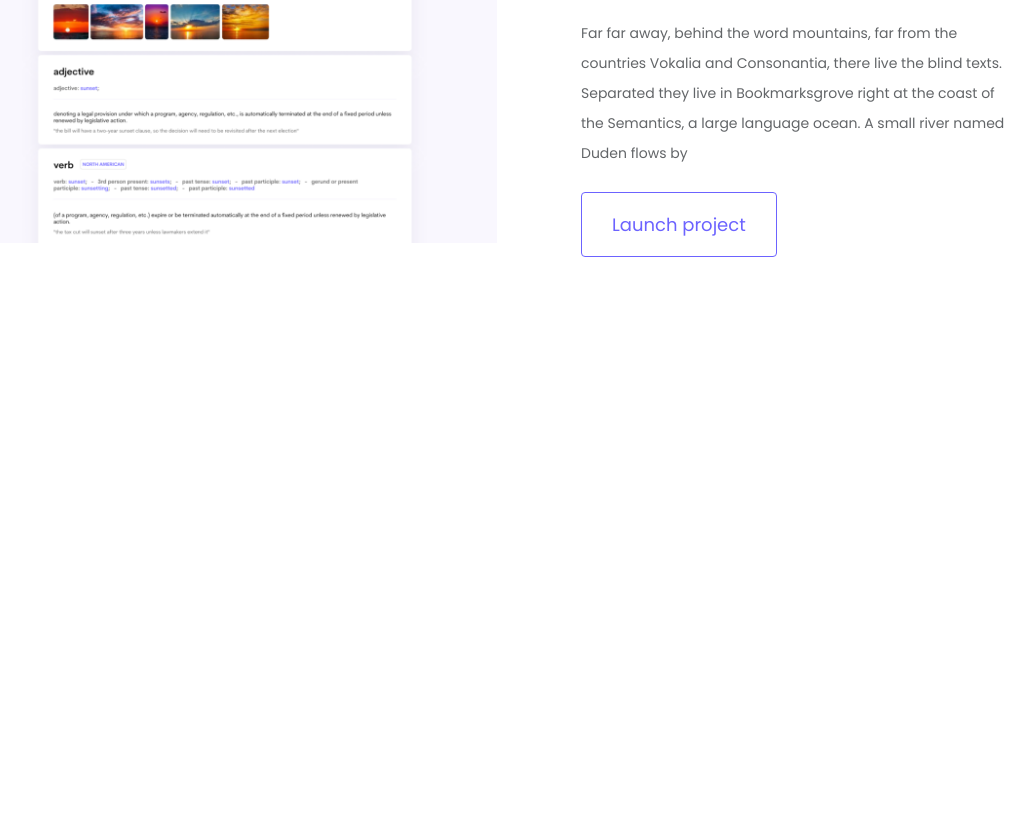
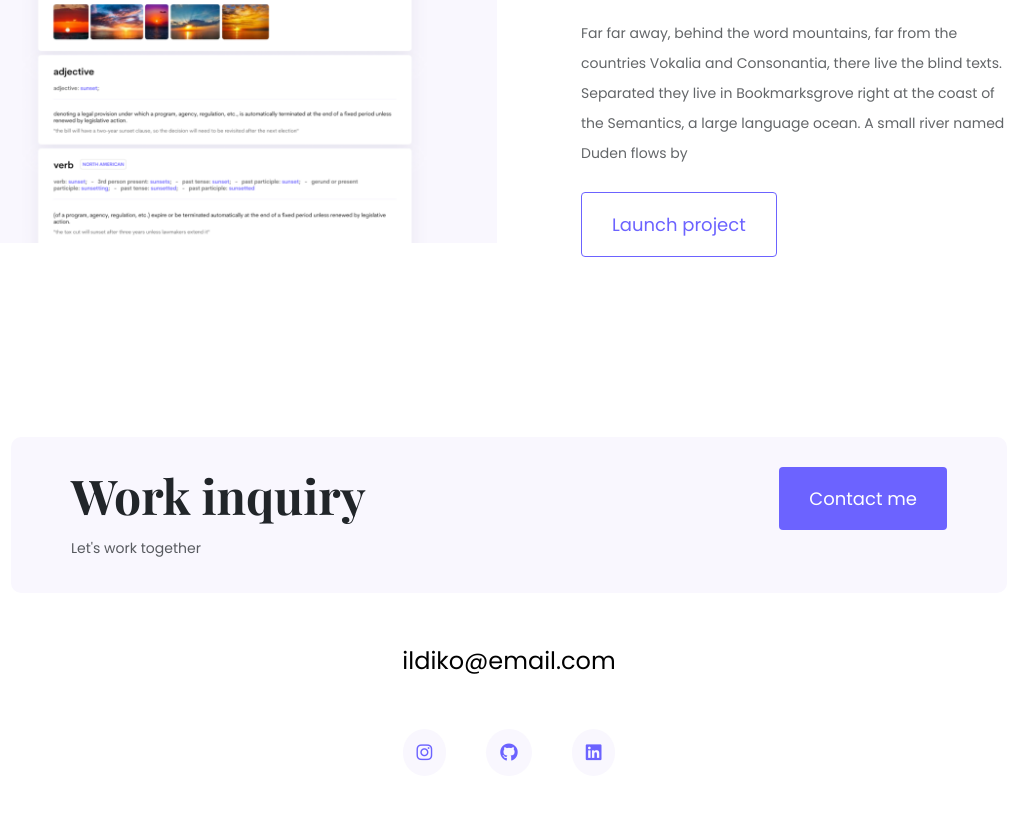
Before and after one commit to ildikob09/portfolio-project, a plain HTML site: page index.html in a window 1280 px wide. Shown: the part 2496-3325 px from the top of the page, without its empty margins (131-1166 px from the left). Before the commit the page ends 2921 px from the top, so only its background shows below. Drawn offline with nearby package versions, Linux system fonts and the light colour scheme; a web font is replaced by a local one.

Commit message:
added and styled footer

```diff
--- a/index.html
+++ b/index.html
@@ -105,6 +105,36 @@
           </div>
         </div>
       </div>
+
+      <footer>
+        <div
+          class="contact-box d-flex justify-content-between d-none d-md-flex"
+        >
+          <div>
+            <h4>Work inquiry</h4>
+            <p class="text-muted">Let's work together</p>
+          </div>
+          <div>
+            <a href="" class="btn contact-button">Contact me</a>
+          </div>
+        </div>
+        <div class="text-center">
+          <a href="mailto:ildiko@email.com" class="email-link text-center"
+            >ildiko@email.com</a
+          >
+          <div class="social-links d-flex justify-content-center">
+            <a href="https://www.instagram.com/ildikocodes" target="blank"
+              ><i class="fa-brands fa-instagram"></i
+            ></a>
+            <a href="https://www.github.com/ildikocodes" target="blank"
+              ><i class="fa-brands fa-github"></i
+            ></a>
+            <a href="https://www.linkedin.com/ildikocodes" target="blank"
+              ><i class="fa-brands fa-linkedin"></i
+            ></a>
+          </div>
+        </div>
+      </footer>
     </div>
   </body>
 </html>
--- a/src/style.css
+++ b/src/style.css
@@ -1,6 +1,7 @@
 :root {
   --default-font: "Poppins", sans-serif;
   --primary-color: #6c63ff;
+  --secondary-color: #f9f7fe;
 }
 
 body {
@@ -25,6 +26,10 @@ h2 {
 .hero h2 {
   font-size: 36px;
   font-weight: bold;
+}
+h4 {
+  font-size: 48px;
+  font-family: "Playfair Display", serif;
 }
 
 p {
@@ -94,6 +99,17 @@ p {
   nav a {
     font-size: 12px;
   }
+  .about-content {
+    padding: 0;
+  }
+  footer {
+    margin: 0;
+  }
+
+  .btn {
+    font-size: 18px;
+    padding: 10px;
+  }
 }
 
 .about-content {
@@ -119,15 +135,6 @@ p {
   text-align: center;
 }
 
-@media (max-width: 960px) {
-  .about-content {
-    padding: 0;
-  }
-}
-
-/*.container {
-  padding: 200px 20px;
-}*/
 .container h3 {
   font-size: 24px;
   line-height: 1.5;
@@ -172,3 +179,48 @@ nav a:hover,
 nav li.active a {
   color: var(--primary-color);
 }
+
+footer .email-link {
+  text-decoration: none;
+  color: black;
+  font-size: 24px;
+  margin: 20px;
+}
+footer .email-link:hover {
+  color: var(--primary-color);
+}
+
+footer {
+  margin: 60px;
+}
+
+footer .social-links {
+  color: var(--primary-color);
+  padding: 50px;
+}
+
+footer .social-links a {
+  color: var(--primary-color);
+  margin: 0 20px;
+  padding: 10px 14px;
+  font-size: 18px;
+  background-color: var(--secondary-color);
+  border-radius: 50%;
+}
+
+footer .social-links a:hover {
+  color: white;
+  background-color: var(--primary-color);
+  transition: all 100ms ease-in-out;
+}
+
+footer .contact-box {
+  background-color: var(--secondary-color);
+  padding: 30px 60px;
+  border-radius: 10px;
+  margin-bottom: 50px;
+}
+
+footer .contact-box p {
+  margin: 0;
+}
```
